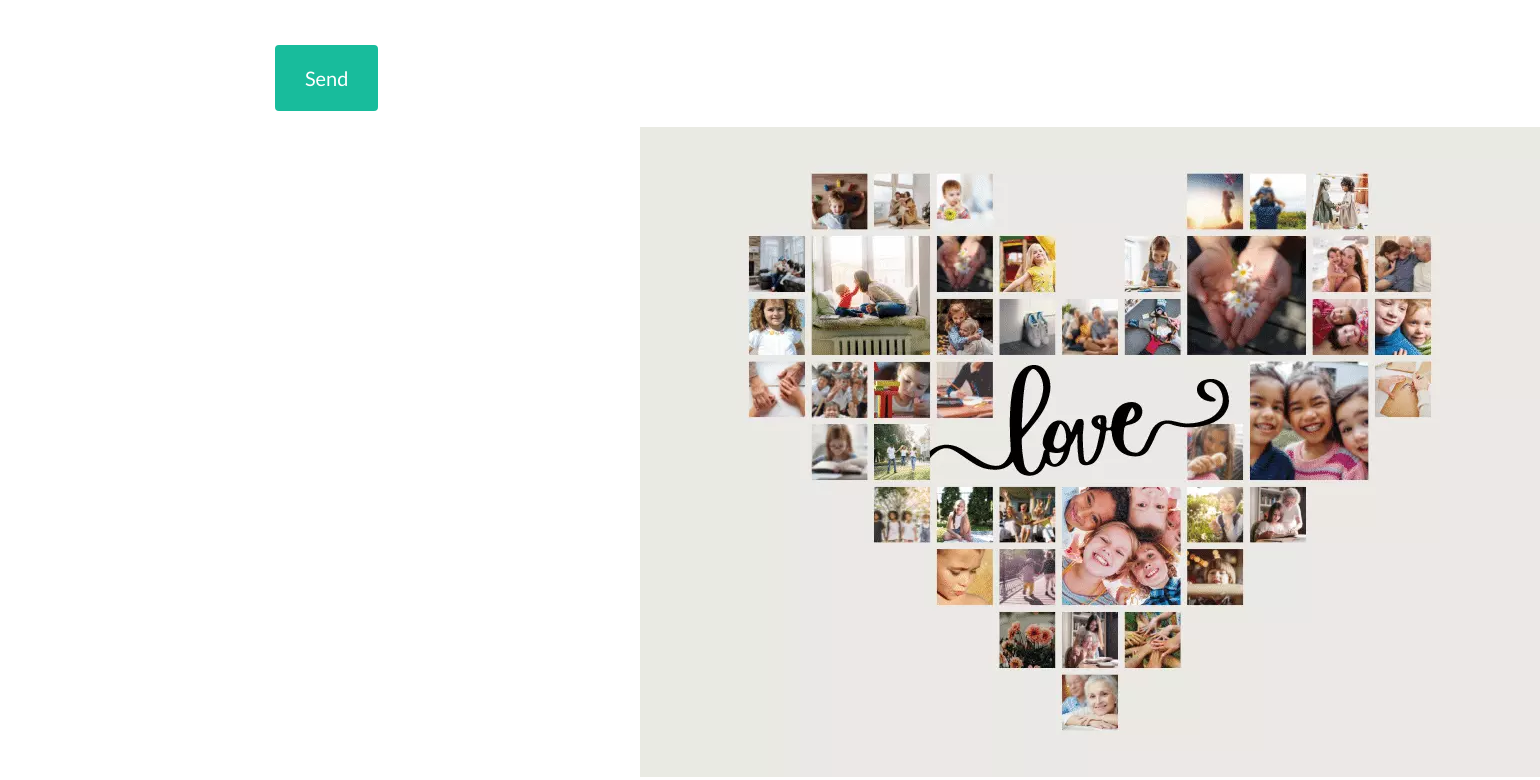
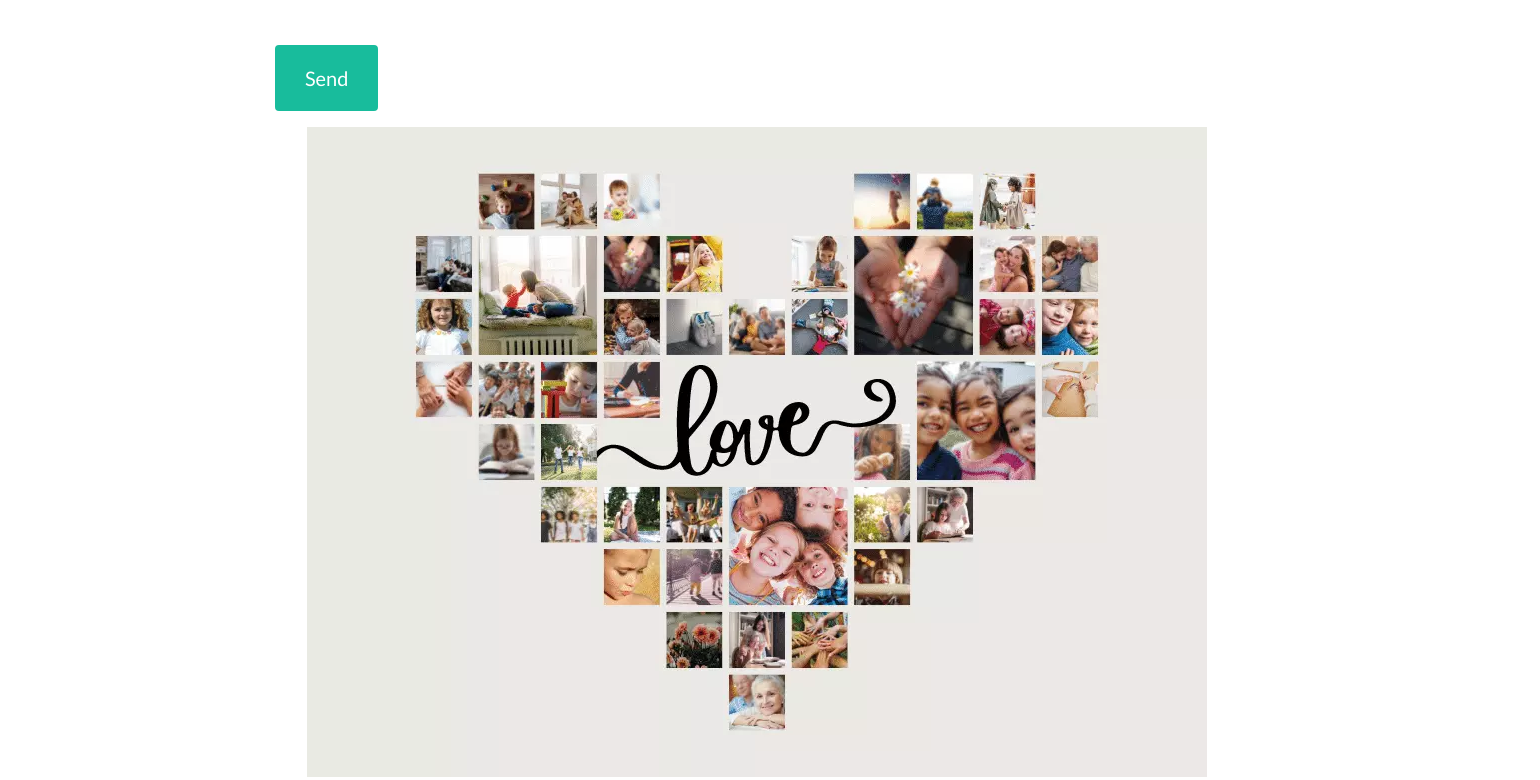
Before and after one commit to SwarupYonX/portfolio, a plain HTML site: page index.html in a window 1280 px wide. Shown: the part 3864-4644 px from the top of the page, 1540 px wide, since content can reach past the window. Drawn offline with nearby package versions, Linux system fonts and the light colour scheme.

Commit message:
Update index.html

```diff
--- a/index.html
+++ b/index.html
@@ -170,7 +170,7 @@
                         <div class="form-group"><button class="btn btn-primary btn-xl" id="sendMessageButton" type="submit">Send</button></div>
                     </form>
                 </div>
-                </div><img style="margin-left: 50%; margin-right: auto;" src="assets/img/Love.webp"></a>
+                </div><img style="margin-left: 20%; margin-right: auto;" src="assets/img/Love.webp"></a>
             </div>
         </div>
     </section>
```
